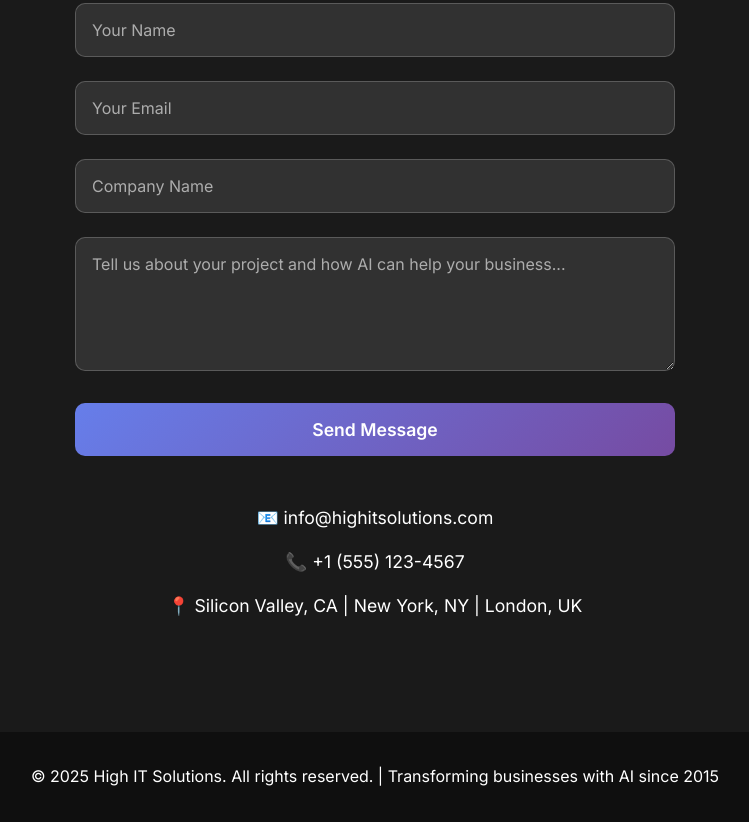
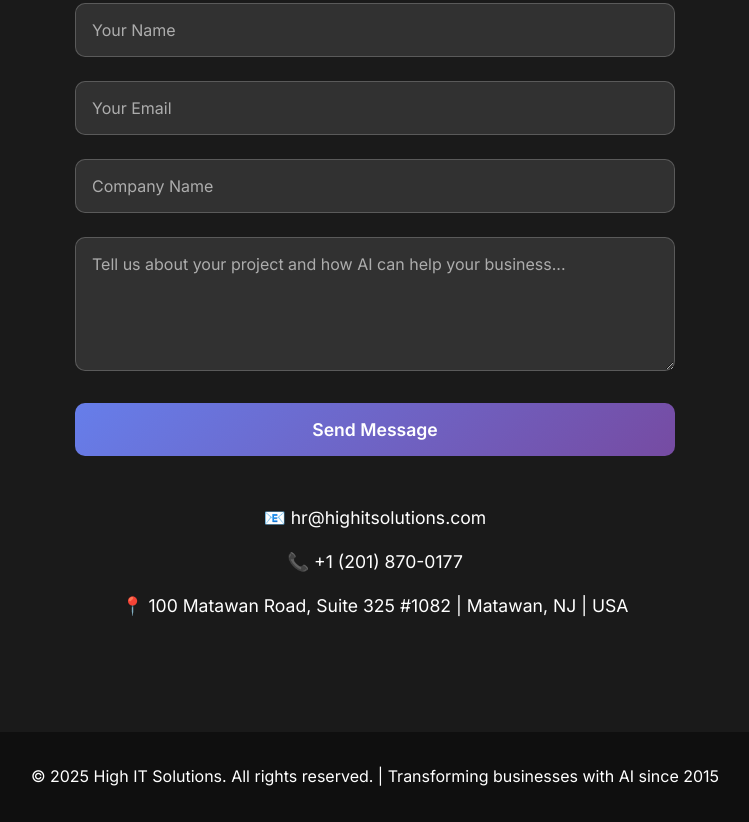
Before and after one commit to highitsolutions-aem/highitsolutionswebsite, a plain HTML site: page index.html in a window 1280 px wide. Shown: the part 4438-5260 px from the top of the page, without its empty margins (265-1014 px from the left). Drawn offline with Linux system fonts and the light colour scheme.

Commit message:
Update index.html

```diff
--- a/index.html
+++ b/index.html
@@ -230,9 +230,9 @@
             </form>
 
             <div class="contact-info">
-                <p>📧 info@highitsolutions.com</p>
-                <p>📞 +1 (555) 123-4567</p>
-                <p>📍 Silicon Valley, CA | New York, NY | London, UK</p>
+                <p>📧 hr@highitsolutions.com</p>
+                <p>📞 +1 (201) 870-0177</p>
+                <p>📍 100 Matawan Road, Suite 325 #1082 | Matawan, NJ | USA</p>
             </div>
         </div>
     </section>
```
